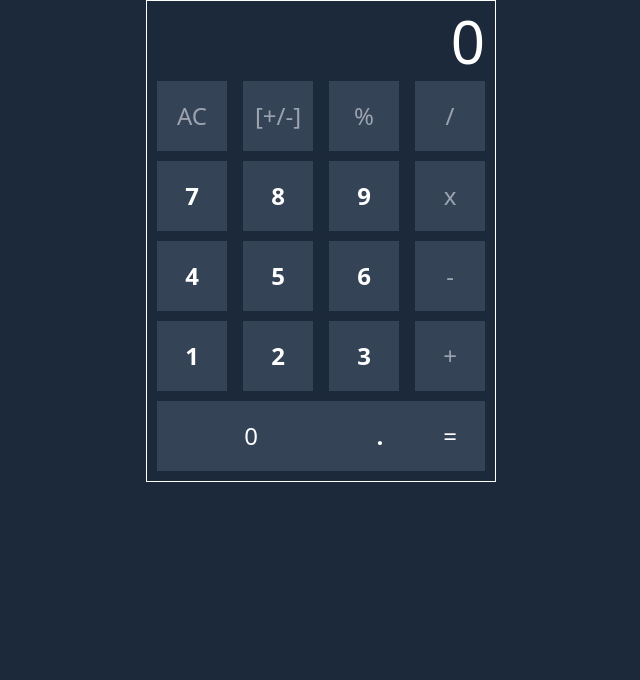
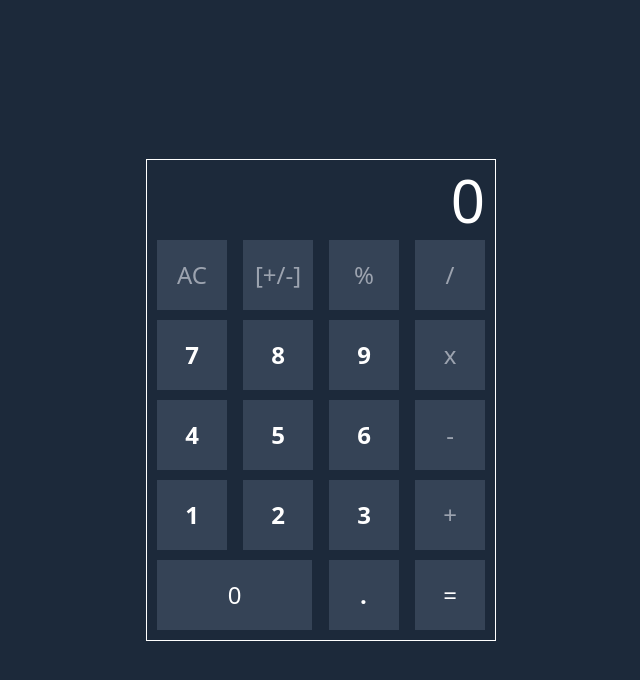
Before and after one commit to sscarbonell/webdev1_sara, a plain HTML site: page calc.html in a window 1280 px wide. Shown: the whole page, without its empty margins (319-959 px from the left). Drawn offline with nearby package versions, Linux system fonts and the light colour scheme.

Commit message:
oct27 changes

```diff
--- a/assets/css/calc.css
+++ b/assets/css/calc.css
@@ -1,5 +1,18 @@
+/**
+hex for background: #1c293a
+hex for buttons: #354356
+numbers: white
+other keypads: gray
+hovered button: #6c62ff
+*/
+
+html {
+  height: 100%;
+}
+
 body {
   background-color: #1c293a;
+  height: 100%;
 }
 
 #calcContainer {
@@ -9,9 +22,6 @@ body {
 
 #calcContent {
   padding: 10px;
-  display: flex;
-  flex-direction: column;
-  row-gap: 10px;
 }
 
 .buttonItem {
@@ -19,3 +29,7 @@ body {
   height: 70px;
   background-color: #354356;
 }
+
+.buttonItem:hover {
+  background-color: #6c62ff;
+}
--- a/assets/js/calc.js
+++ b/assets/js/calc.js
@@ -1,16 +1,76 @@
-var displayElement = document.getElementById ('displayRow');
-var value = 0;
+var displayElement = document.getElementById('displayRow');
+var value = 0, value2 = 0;
 displayElement.innerHTML = 0;
+var operator = '';
 
-function pressNumber(number) {
+function storeOperator(op) {
+  if (op != '=') {
+    operator = op;
+    value2 = value;
+    value = 0;
+  }
+}
+
+function positiveNegative() {
+  value = value * -1;
+  displayElement.innerHTML = value.toString();
+}
+
+function clearCalc() {
+  value = 0;
+  displayElement.innerHTML = value.toString();
+  operator = '';
+}
+
+function compute() {
+  if (operator == '+') {
+    value = value2 + value;
+  } else if (operator == '-') {
+    value = value2 - value;
+  } else if (operator == 'x') {
+    value = value2 * value;
+  } else if (operator == '/') {
+    value = value2 / value;
+  }
+  operator = '';
+  displayElement.innerHTML = value.toString();
+}
+
+function pressDecimalPoint() {
+  if (Number.isInteger(value)) {
+    valueString = value.toString();
+    valueString = `${valueString}.`;
+    value = parseFloat(valueString).toFixed(1);
+  }
+  displayElement.innerHTML = valueString;
+}
+
+function pressNumber(buttonValue) {
   valueString = value.toString();
   if (valueString == '0') {
-    valueString = number.toString();
-    value = number;
+    valueString = buttonValue.toString();
+    value = buttonValue;
   } else {
-    valueString = valueString + number.toString();
-    value = parseInt(valueString);
+    // check if it has a decimal point or none
+    if (Number.isInteger(value)) {
+      // no decimal point
+      valueString = valueString + buttonValue.toString();
+      value = parseInt(valueString);
+    } else {
+      // it has decimal point
+      var decimalToString = value.toString();
+      value = parseFloat(value);
+      var decimalPlace = decimalToString.indexOf('.');
+      var decimalCount = decimalToString.length - decimalPlace - 1;
+      if (decimalCount == 1 && decimalToString[decimalToString.length-1] == '0') {
+        var newDecimalValue = buttonValue / (10 ** decimalCount);
+      } else {
+        var newDecimalValue = buttonValue / (10 ** (decimalCount + 1));
+      }
+      value = value + newDecimalValue;
+      valueString = value.toString();
+    }
+
   }
-  console.log(valueString);
   displayElement.innerHTML = valueString;
 }
--- a/calc.html
+++ b/calc.html
@@ -10,41 +10,126 @@
   <body class="flex justify-center items-center content-center flex-wrap">
     <div id="calcContainer">
       <div id="calcContent" class="flex flex-col gap-2.5">
-      <div id="displayRow" class="text-white text-6xl flex justify-end">
-        19.5
+        <div id="displayRow" class="text-white text-6xl flex justify-end"></div>
+        <div id="buttonsRow" class="flex flex-column justify-between">
+          <div
+            class="buttonItem text-2xl font-light text-gray-400 flex justify-center items-center"
+            onclick="clearCalc()"
+          >
+            AC
+          </div>
+          <div
+            class="buttonItem text-2xl font-light text-gray-400 flex justify-center items-center"
+            onclick="positiveNegative()"
+          >
+            [+/-]
+          </div>
+          <div class="buttonItem text-2xl font-light text-gray-400 flex justify-center items-center">%</div>
+          <div
+            class="buttonItem text-2xl font-light text-gray-400 flex justify-center items-center"
+            onclick="storeOperator('/')"
+          >
+            /
+          </div>
         </div>
         <div id="buttonsRow" class="flex flex-column justify-between">
-        <div class="buttonItem text-2xl font-light text-gray-400 flex justify-center items-center">AC</div>
-        <div class="buttonItem text-2xl font-light text-gray-400 flex justify-center items-center">[+/-]</div>
-        <div class="buttonItem text-2xl font-light text-gray-400 flex justify-center items-center">%</div>
-        <div class="buttonItem text-2xl font-light text-gray-400 flex justify-center items-center">/</div>
+          <div
+            class="buttonItem text-2xl font-bold text-white flex justify-center items-center"
+            onclick="pressNumber(7)"
+          >
+            7
+          </div>
+          <div
+            class="buttonItem text-2xl font-bold text-white flex justify-center items-center"
+            onclick="pressNumber(8)"
+          >
+            8
+          </div>
+          <div
+            class="buttonItem text-2xl font-bold text-white flex justify-center items-center"
+            onclick="pressNumber(9)"
+          >
+            9
+          </div>
+          <div
+            class="buttonItem text-2xl font-light text-gray-400 flex justify-center items-center"
+            onclick="storeOperator('x')"
+            >
+            x
+          </div>
         </div>
         <div id="buttonsRow" class="flex flex-column justify-between">
-        <div class="buttonItem text-2xl font-bold text-white flex justify-center items-center"
-        onclick="pressNumber(7)">7</div>
-        <div class="buttonItem text-2xl font-bold text-white flex justify-center items-center">8</div>
-        <div class="buttonItem text-2xl font-bold text-white flex justify-center items-center">9</div>
-        <div class="buttonItem text-2xl font-light text-gray-400 flex justify-center items-center">x</div>
+          <div
+            class="buttonItem text-2xl font-bold text-white flex justify-center items-center"
+            onclick="pressNumber(4)"
+          >
+            4
+          </div>
+          <div
+            class="buttonItem text-2xl font-bold text-white flex justify-center items-center"
+            onclick="pressNumber(5)"
+          >
+            5
+          </div>
+          <div
+            class="buttonItem text-2xl font-bold text-white flex justify-center items-center"
+            onclick="pressNumber(6)"
+          >
+            6
+          </div>
+          <div
+            class="buttonItem text-2xl font-light text-gray-400 flex justify-center items-center"
+            onclick="storeOperator('-')"
+          >-</div>
         </div>
         <div id="buttonsRow" class="flex flex-column justify-between">
-        <div class="buttonItem text-2xl font-bold text-white flex justify-center items-center">4</div>
-        <div class="buttonItem text-2xl font-bold text-white flex justify-center items-center">5</div>
-        <div class="buttonItem text-2xl font-bold text-white flex justify-center items-center">6</div>
-        <div class="buttonItem text-2xl font-light text-gray-400 flex justify-center items-center">-</div>
+          <div
+            class="buttonItem text-2xl font-bold text-white flex justify-center items-center"
+            onclick="pressNumber(1)"
+          >
+            1
+          </div>
+          <div
+            class="buttonItem text-2xl font-bold text-white flex justify-center items-center"
+            onclick="pressNumber(2)"
+          >
+            2
+          </div>
+          <div
+            class="buttonItem text-2xl font-bold text-white flex justify-center items-center"
+            onclick="pressNumber(3)"
+          >
+            3
+          </div>
+          <div class="buttonItem text-2xl font-light text-gray-400 flex justify-center items-center"
+            onclick="storeOperator('+')"
+          >
+            +
+          </div>
         </div>
         <div id="buttonsRow" class="flex flex-column justify-between">
-        <div class="buttonItem text-2xl font-bold text-white flex justify-center items-center">1</div>
-        <div class="buttonItem text-2xl font-bold text-white flex justify-center items-center">2</div>
-        <div class="buttonItem text-2xl font-bold text-white flex justify-center items-center">3</div>
-        <div class="buttonItem text-2xl font-light text-gray-400 flex justify-center items-center">+</div>
+          <div
+            class="buttonItem text-2xl font-light text-white flex basis-[155px] flex-initial justify-center items-center"
+            onclick="pressNumber(0)"
+          >
+            0
           </div>
-      <div id="buttonsRow" class="flex flex-column justify-between">
-        <div class="buttonItem text-2xl font-light text-white flex grow basis-[14]  flex-initial justify-center items-center">0</div>
-        <div class="buttonItem text-2xl font-bold text-white flex basis-[70px] shrink-0 justify-center items-center">.</div>
-        <div class="buttonItem text-2xl font-light text-white flex basis-[70px] shrink-0 justify-center items-center">=</div>
+          <div
+            class="buttonItem text-2xl font-bold text-white flex basis-[70px] shrink-0 justify-center items-center"
+            onclick="pressDecimalPoint()"
+            >
+            .
+          </div>
+          <div
+            class="buttonItem text-2xl font-light text-white flex basis-[70px] shrink-0 justify-center items-center"
+            onclick="compute()"
+          >
+            =
+          </div>
         </div>
       </div>
     </div>
   </body>
   <script src="assets/js/calc.js"></script>
+
 </html>
```
Lines whose indentation alone changed are shown as unchanged.
